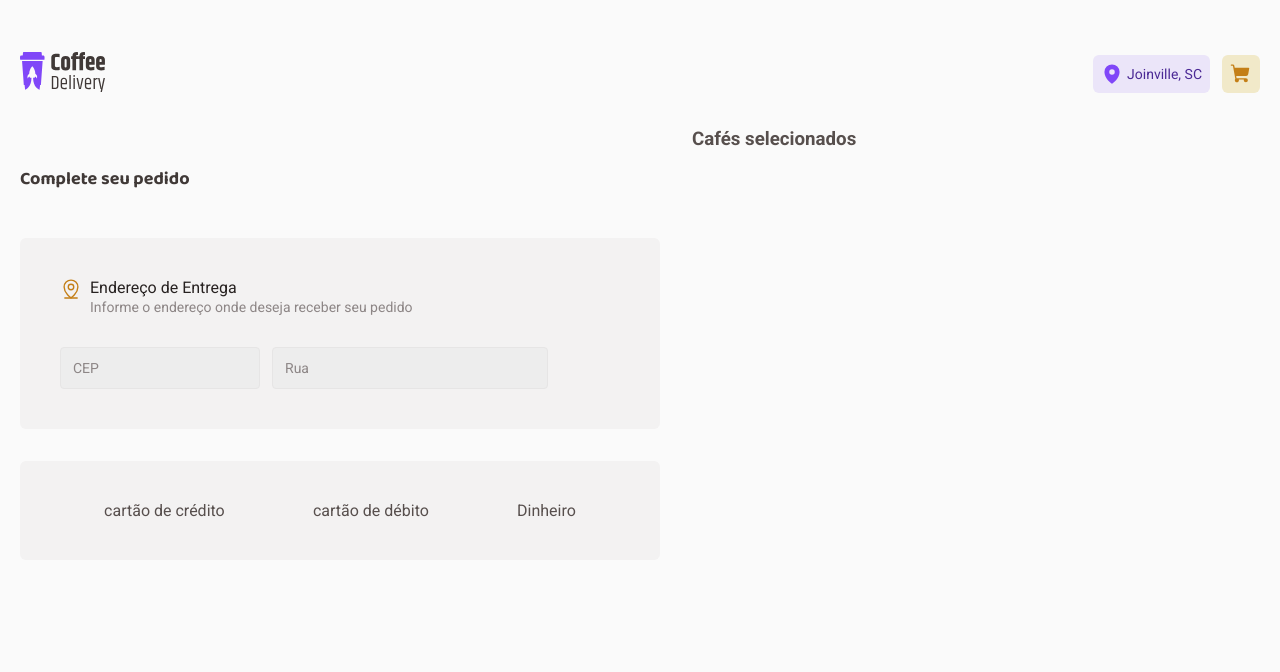
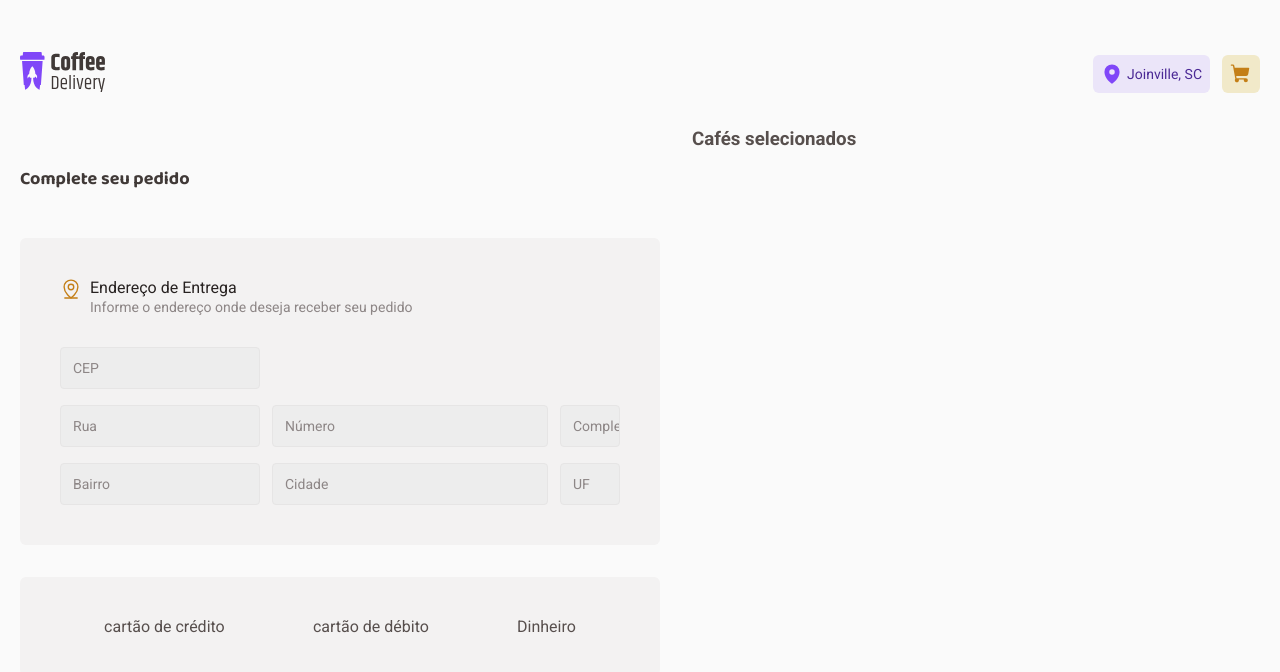
Before and after one commit to AndressaDaCosta/coffee-delivery, a React (Vite) app: page /checkout in a window 1280 px wide. Shown: the top 672 px of the page. Built offline with nearby package versions, Linux system fonts and the light colour scheme.

Commit message:
Form-input

```diff
--- a/src/pages/Checkout/index.tsx
+++ b/src/pages/Checkout/index.tsx
@@ -1,7 +1,16 @@
 import { MapPinLine } from 'phosphor-react'
 
 import { Input } from '../../components/Input'
-import { AddressAndPayment, CheckoutContainer, FormContainer, FormHeader, PaymentOptions, Form, Title, ConfirmOrder } from './styles'
+import {
+	AddressAndPayment,
+	CheckoutContainer,
+	FormContainer,
+	FormHeader,
+	PaymentOptions,
+	Form,
+	Title,
+	ConfirmOrder
+} from './styles'
 
 export function Checkout() {
 	return (
@@ -15,24 +24,49 @@ export function Checkout() {
 						</span>
 						<div>
 							<h4>Endereço de Entrega</h4>
-				<p>Informe o endereço onde deseja receber seu pedido</p>
+							<p>
+								Informe o endereço onde deseja receber seu
+								pedido
+							</p>
 						</div>
 					</FormHeader>
 
-
 					<Form>
-			  <Input placeholder='CEP' type='number' className='cep'/>
-			  <Input placeholder='Rua' type='string' />
-
+						<Input
+							placeholder="CEP"
+							type="number"
+							className="cep"
+						/>
+						<Input
+							placeholder="Rua"
+							type="string"
+						/>
+						<Input
+							placeholder="Número"
+							type="number"
+						/>
+						<Input
+							placeholder="Complemento"
+							type="string"
+						/>
+						<Input
+							placeholder="Bairro"
+							type="string"
+						/>
+						<Input
+							placeholder="Cidade"
+							type="string"
+						/>
+						<Input
+							placeholder="UF"
+							type="string"
+						/>
 					</Form>
-
 				</FormContainer>
 				<PaymentOptions>
 					<span>cartão de crédito</span>
 					<span>cartão de débito</span>
 					<span>Dinheiro</span>
-
-
 				</PaymentOptions>
 			</AddressAndPayment>
 
--- a/src/pages/Checkout/styles.ts
+++ b/src/pages/Checkout/styles.ts
@@ -63,6 +63,11 @@ export const Form = styled.div`
 	column-gap: 0.75rem;
 	row-gap: 1rem;
 	grid-auto-flow: dense;
+
+	.cep {
+		grid-column: span 3;
+		max-width: 12.5rem;
+	}
 `
 export const PaymentOptions = styled.div`
 	display: flex;
```
Lines whose indentation alone changed are shown as unchanged.
